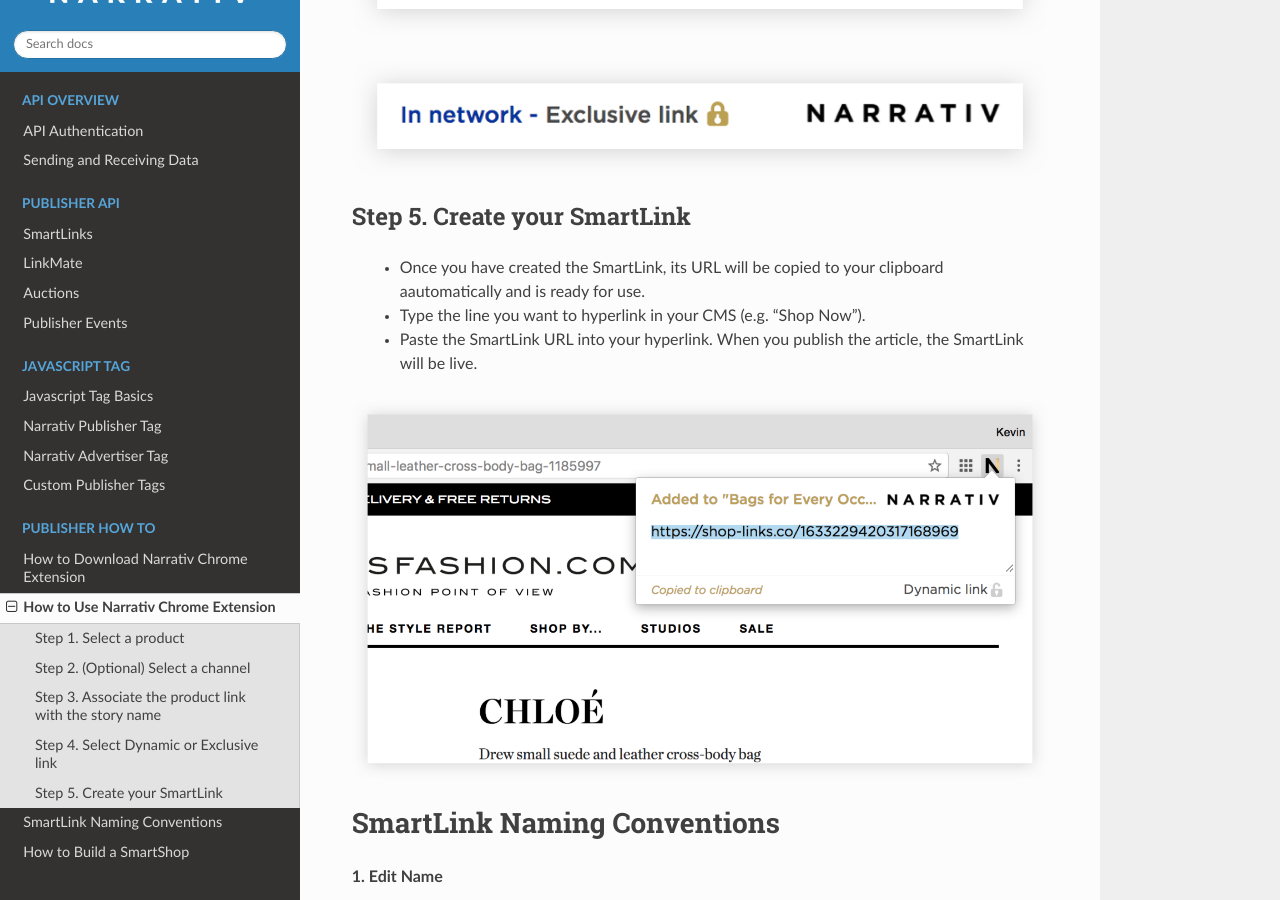
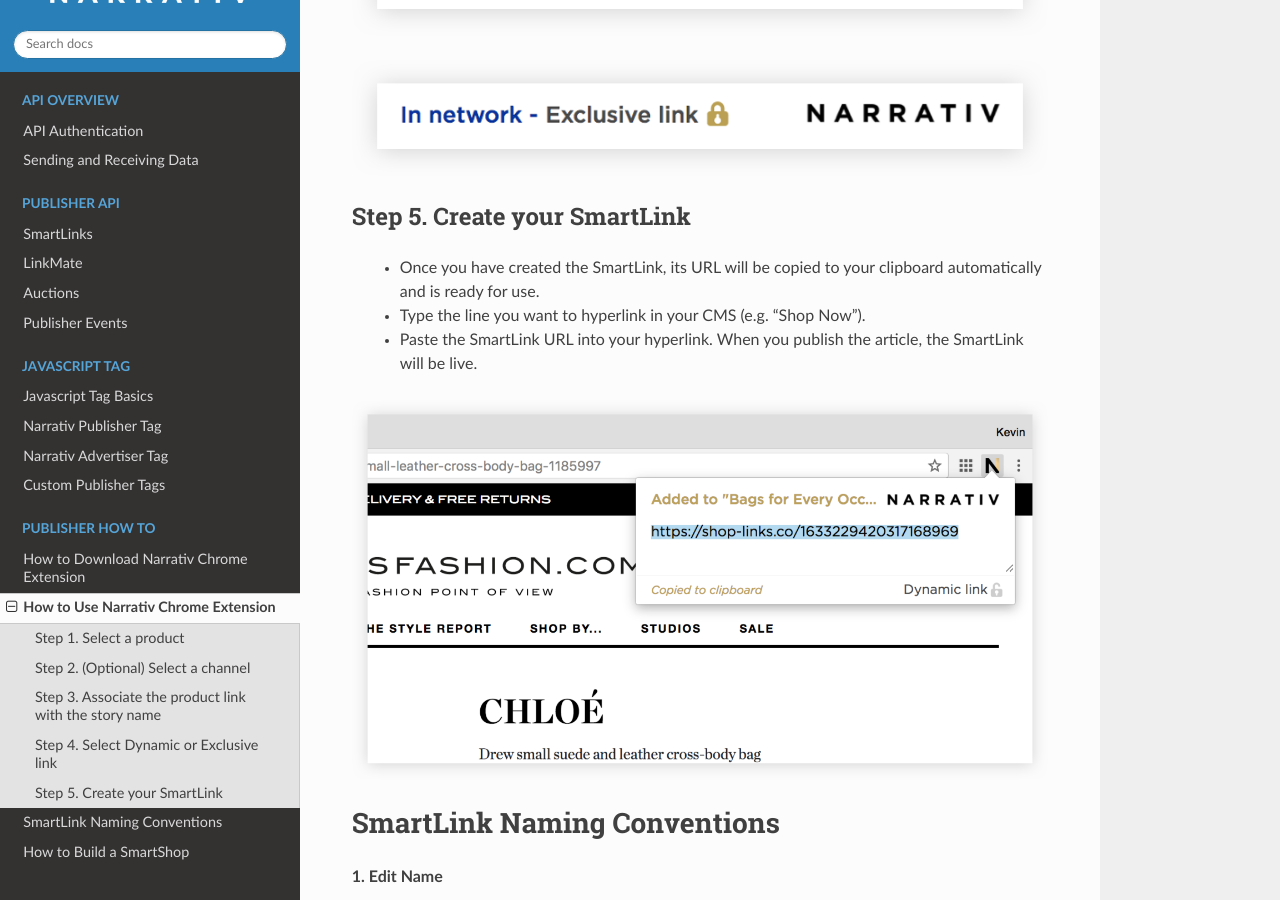
Before and after one commit to robinssq/api-docs, a Sphinx documentation site: the page built from docs/extensionuse.rst, in a window 1280 px wide and 900 px high, scrolled down 3062 px. Built offline with Sphinx 7.4.7 and the Read the Docs theme 2.0.0, drawn with Linux system fonts in a browser that asks for light colours.

```diff
--- a/docs/extensionuse.rst
+++ b/docs/extensionuse.rst
@@ -21,8 +21,8 @@
 
 **1. Create a new article link**
 
-  - Type the article name and date next to the gold “+” button, then click CREATE + LINK to create the link and the article.
-  - Distinguish links for newsletters by creating them in the Newsletter channel and naming your newsletter articles “[Newsletter] [Date]”.
+  - Type the article name and date next to the gold "+" button, then click CREATE + LINK to create the link and the article.
+  - Distinguish links for newsletters by creating them in the Newsletter channel and naming your newsletter articles "[Newsletter] [Date]".
   - See `SmartLink Naming Conventions`_ for more best practices in naming articles.
 
 .. image:: _static/extension_instructions/7.png
@@ -48,8 +48,8 @@
 Step 5. Create your SmartLink
 -----------------------------
 
-  - Once you have created the SmartLink, its URL will be copied to your clipboard aautomatically and is ready for use.
-  - Type the line you want to hyperlink in your CMS (e.g. “Shop Now”).
+  - Once you have created the SmartLink, its URL will be copied to your clipboard automatically and is ready for use.
+  - Type the line you want to hyperlink in your CMS (e.g. "Shop Now").
   - Paste the SmartLink URL into your hyperlink. When you publish the article, the SmartLink will be live.
 
 .. image:: _static/extension_instructions/8.png
```
